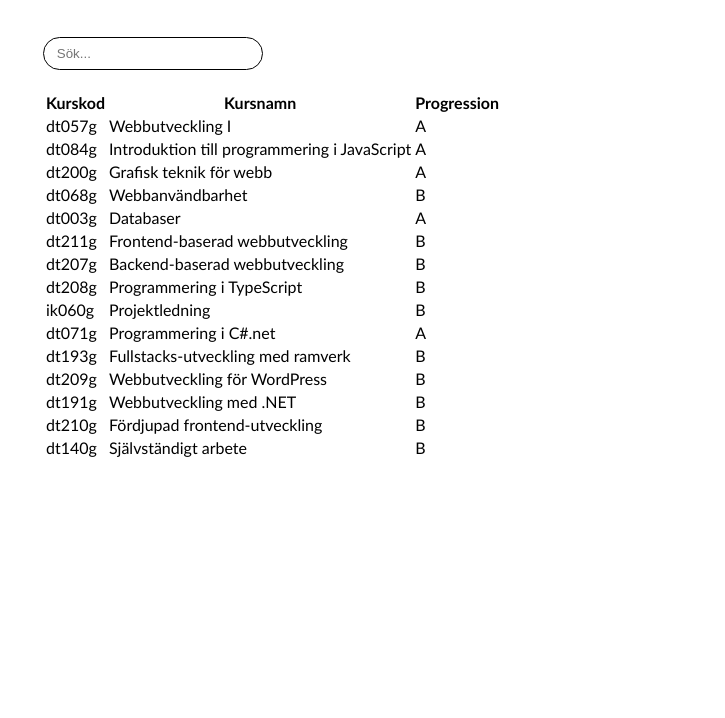
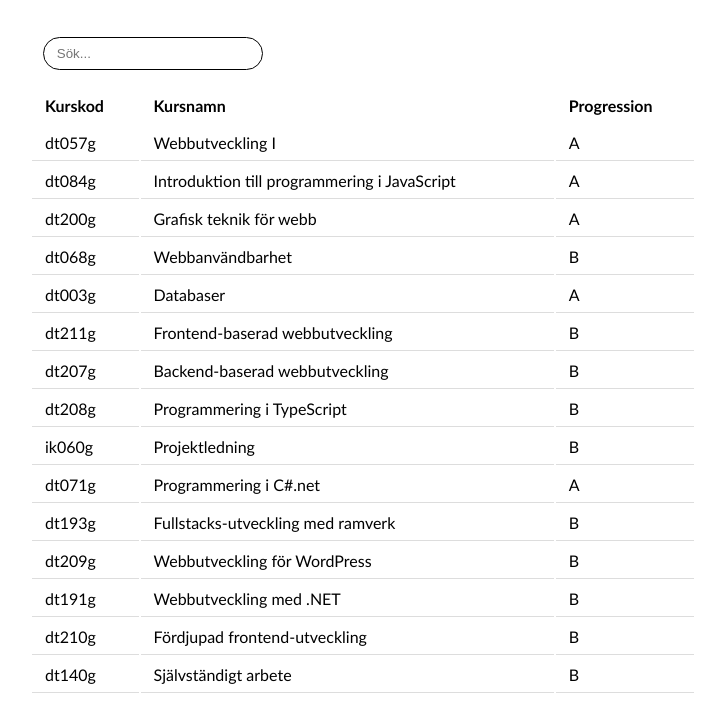
Before and after one commit to alvastern/Laboration-2-ECMAscript, a website built with Vite: page index.html in a window 1280 px wide. Shown: the part 82-800 px from the top of the page, without its empty margins (21-746 px from the left). Built offline with nearby package versions, Linux system fonts and the light colour scheme.

Commit message:
Uppdaterade css på tabellen

```diff
--- a/src/css/style.css
+++ b/src/css/style.css
@@ -17,5 +17,21 @@ input {
 }
 
 #tabell {
-    margin: 2.5vh 5vw;
+    width: 60%;
+    padding: 2vh 4vw;
 }
+
+#tabell th {
+    padding: 1vh 1vw;
+    text-align: left;
+    cursor: pointer;
+}
+
+#tabell td {
+    padding: 1vh 1vw;
+    border-bottom: 1px solid #ddd;
+}
+
+#tabell th:hover {
+    background-color: #D9D9D9;
+}
```
